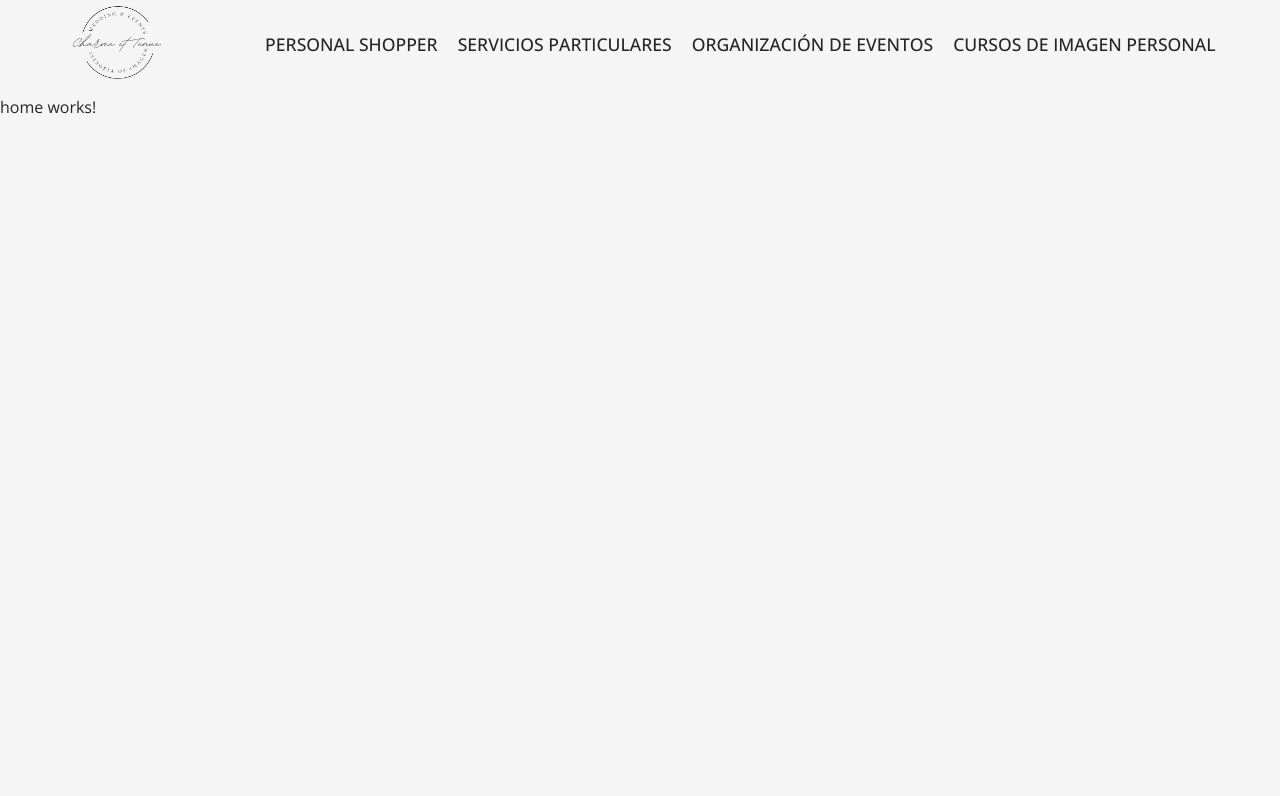
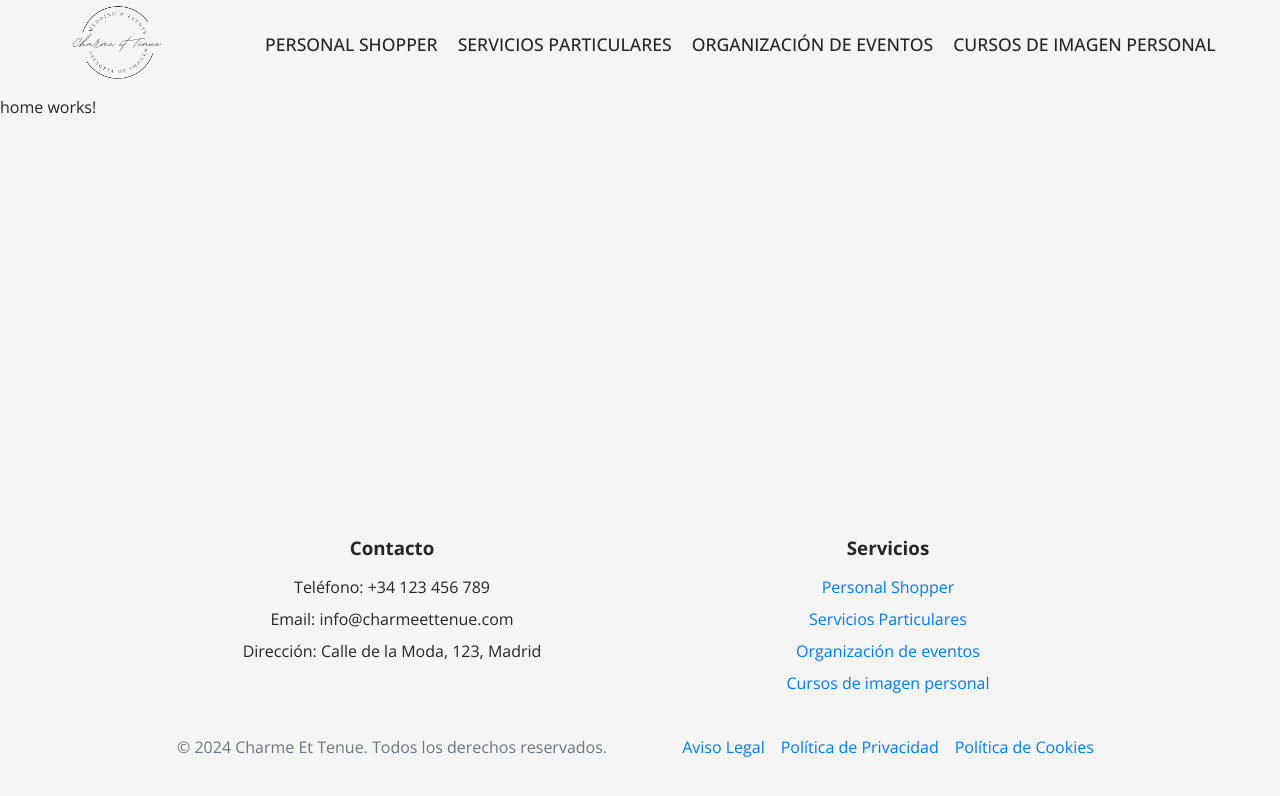
Before and after one commit to AitorCalderon99/charmet-et-tenue, an Angular app: page / in a window 1280 px wide. Shown: the top 796 px of the page. Built offline with nearby package versions, Linux system fonts and the light colour scheme.

Commit message:
feat(footer): footer

```diff
--- a/src/app/app.component.html
+++ b/src/app/app.component.html
@@ -2,3 +2,4 @@
 <div class="content">
   <router-outlet></router-outlet>
 </div>
+<app-footer></app-footer>
--- a/src/app/app.component.ts
+++ b/src/app/app.component.ts
@@ -2,11 +2,12 @@ import { Component } from '@angular/core';
 import { CommonModule } from '@angular/common';
 import { RouterOutlet } from '@angular/router';
 import {HeaderComponent} from "./header/header.component";
+import {FooterComponent} from "./footer/footer.component";
 
 @Component({
   selector: 'app-root',
   standalone: true,
-  imports: [CommonModule, RouterOutlet, HeaderComponent],
+  imports: [CommonModule, RouterOutlet, HeaderComponent, FooterComponent],
   templateUrl: './app.component.html',
   styleUrls: ['./app.component.scss']
 })
--- /dev/null
+++ b/src/app/footer/footer.component.html
@@ -0,0 +1,40 @@
+<footer class="footer">
+  <div class="container">
+    <div class="row">
+      <div class="col">
+        <h3>Contacto</h3>
+        <ul class="footer-links">
+          <li>Teléfono: +34 123 456 789</li>
+          <li>Email: info&#64;charmeettenue.com</li>
+          <li>Dirección: Calle de la Moda, 123, Madrid</li>
+        </ul>
+      </div>
+
+      <div class="col">
+        <h3>Servicios</h3>
+        <ul class="footer-links">
+          <li><a href="#">Personal Shopper</a></li>
+          <li><a href="#">Servicios Particulares</a></li>
+          <li><a href="#">Organización de eventos</a></li>
+          <li><a href="#">Cursos de imagen personal</a></li>
+        </ul>
+      </div>
+    </div>
+    <div class="row">
+      <div class="col">
+        <div class="row">
+          <div class="col">
+            <p class="text-muted">© 2024 Charme Et Tenue. Todos los derechos reservados.</p>
+          </div>
+          <div class="col">
+            <ul class="footer-legal-links">
+              <li><a href="#">Aviso Legal</a></li>
+              <li><a href="#">Política de Privacidad</a></li>
+              <li><a href="#">Política de Cookies</a></li>
+            </ul>
+          </div>
+        </div>
+      </div>
+    </div>
+  </div>
+</footer>
--- /dev/null
+++ b/src/app/footer/footer.component.scss
@@ -0,0 +1,65 @@
+.footer {
+  display: flex;
+  justify-content: center;
+  align-items: center;
+  position: absolute;
+  bottom: 0;
+  width: 100%;
+
+  .container {
+    display: flex;
+    flex-direction: column;
+    align-items: center;
+    justify-content: center;
+    width: 80%;
+    margin: auto;
+  }
+
+  .row {
+    display: flex;
+    justify-content: center;
+    width: 100%;
+
+    .col {
+      display: flex;
+      flex-direction: column;
+      align-items: center;
+      flex: 1;
+
+      h3,p {
+        margin-bottom: 0;
+      }
+    }
+  }
+
+  .text-muted {
+    color: #6c757d;
+    text-align: center;
+  }
+
+  .footer-links, .footer-legal-links {
+    list-style: none;
+    padding: 0;
+    text-align: center;
+
+    li {
+      margin-bottom: 10px;
+    }
+
+    a {
+      color: #007bff;
+      text-decoration: none;
+
+      &:hover {
+        color: #0056b3;
+      }
+    }
+  }
+
+  .footer-legal-links {
+    display: flex;
+    justify-content: center;
+    gap: 16px;
+    width: 100%;
+  }
+}
```
Also changed, not shown: src/app/footer/footer.component.ts (added, +12 -0 lines), 1 other file (tests, documents, lock files or other folders).
